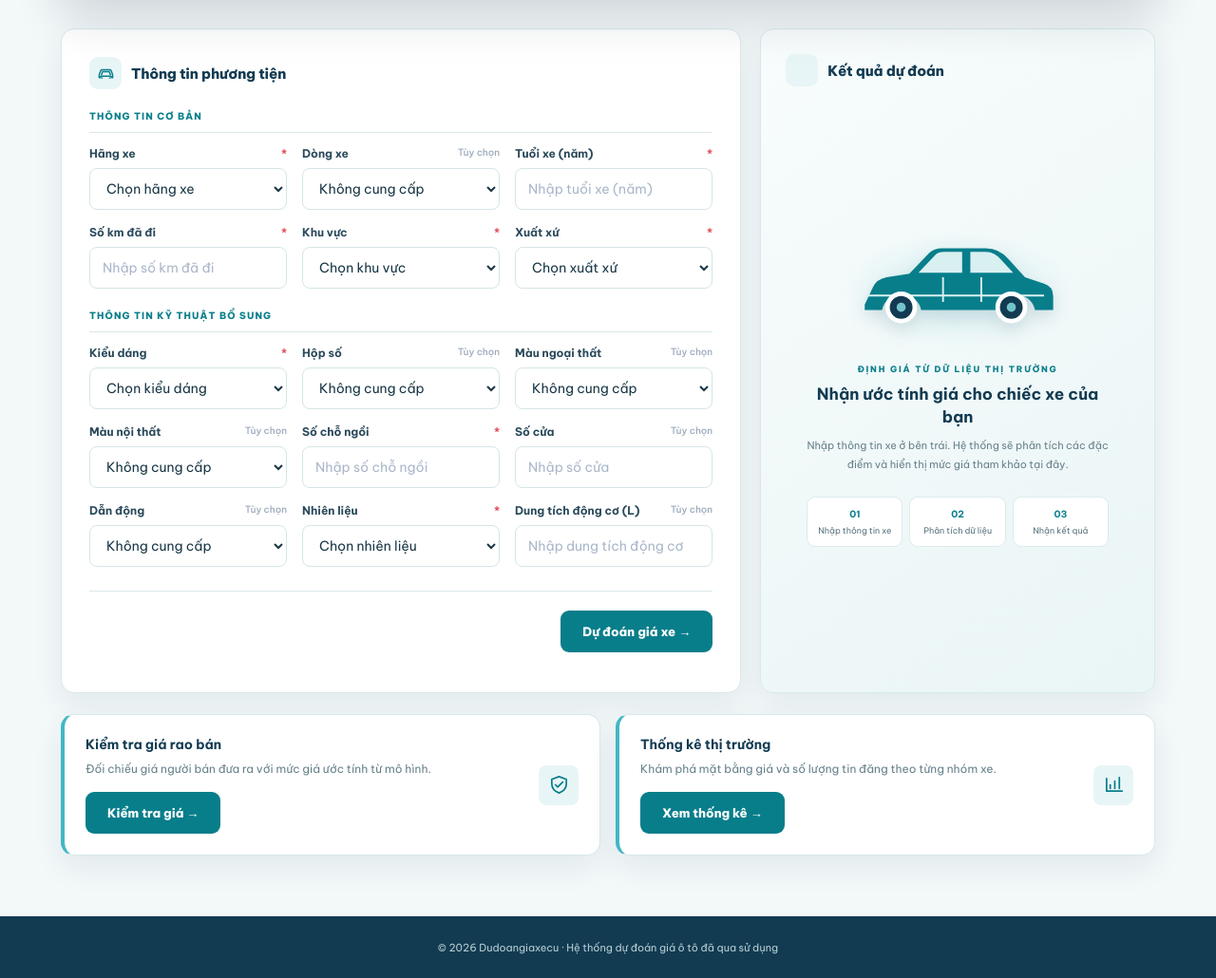
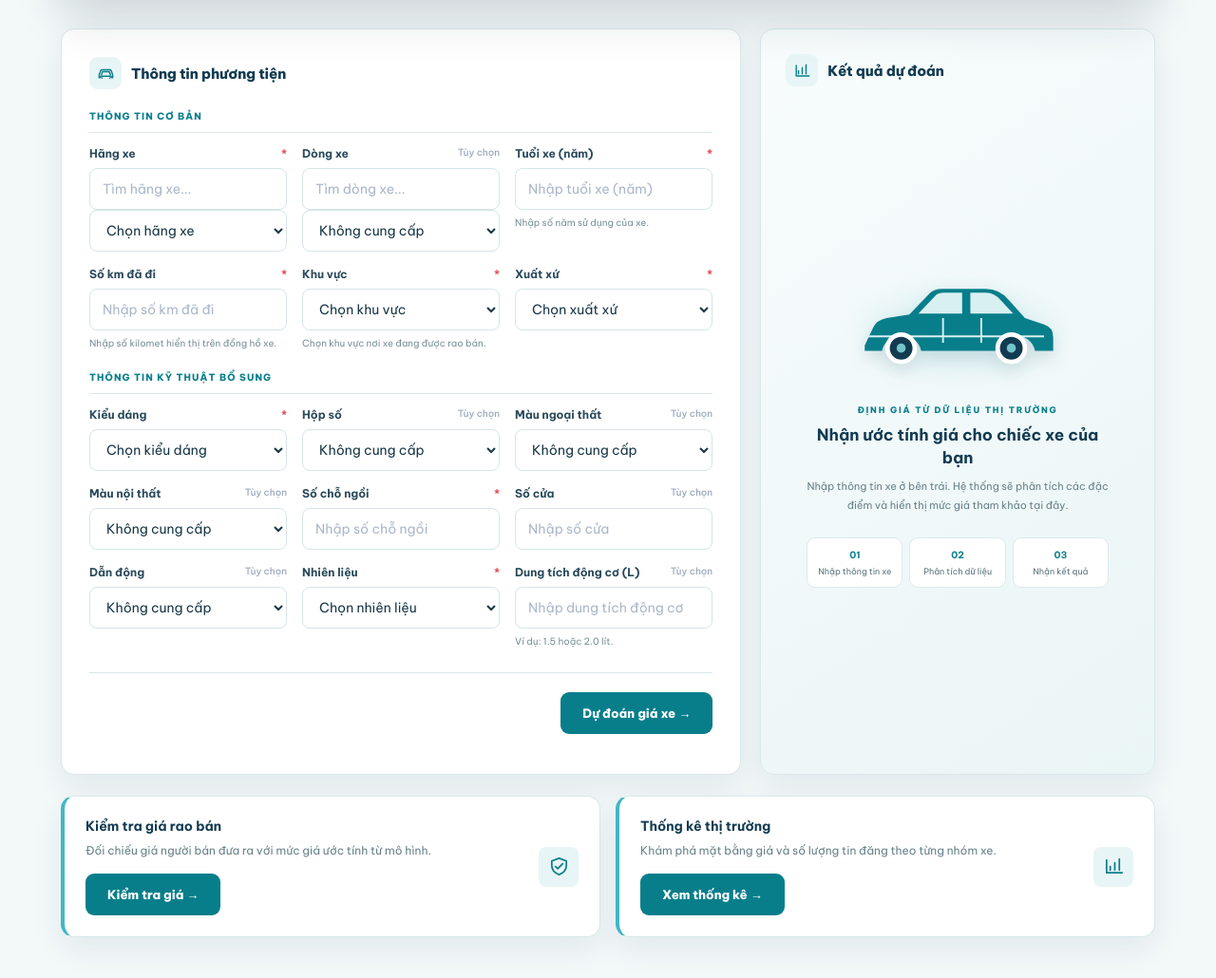
Before and after one commit to thienthien1412/DuAn_MachineLearning_Bonbanh, a Flask app: page / in a window 1280 px wide. Shown: the part 506-1536 px from the top of the page at 95% size. Run offline with Flask 3, Linux system fonts and the light colour scheme; parts of the project's set-up code (start-up, migrations or seed data) failed here and were passed over.

Commit message:
Bo sung tim kiem truong chon va hoan thien icon

```diff
--- a/website/templates/index.html
+++ b/website/templates/index.html
@@ -779,7 +779,7 @@ th{background:#eaf5f6;color:#365b66}td{color:#35515d}tbody tr:hover{background:#
         </section>
 
         <section class="result-panel">
-            <div class="card-title"><span class="symbol">▥</span> Kết quả dự đoán</div>
+            <div class="card-title"><span class="symbol"><svg viewBox="0 0 24 24"><path d="M4 19V5m0 14h17"/><path d="M7 16v-4m5 4V8m5 8V4"/></svg></span> Kết quả dự đoán</div>
             <div id="prediction-empty" class="result-empty waiting-state waiting-prediction">
                 <div class="waiting-visual car-visual" aria-hidden="true"><svg viewBox="0 0 240 100"><path d="M18 67 27 48q4-9 15-11l25-4 22-23q5-5 14-5h48q15 0 25 12l18 20 21 7q10 3 10 14v15h-20a22 22 0 0 0-43 0H80a22 22 0 0 0-43 0H18z" fill="currentColor"/><path d="m77 32 19-20q3-3 9-3h20v23zm57-23h17q10 0 17 9l13 14h-47z" fill="#d9f0f1"/><path d="M21 57h194M104 37v27m42-27v27" fill="none" stroke="#d9f0f1" stroke-width="2"/><circle cx="58" cy="70" r="15" fill="#123b52" stroke="#fff" stroke-width="5"/><circle cx="179" cy="70" r="15" fill="#123b52" stroke="#fff" stroke-width="5"/><circle cx="58" cy="70" r="5" fill="#73c4ca"/><circle cx="179" cy="70" r="5" fill="#73c4ca"/></svg></div><span class="waiting-kicker">ĐỊNH GIÁ TỪ DỮ LIỆU THỊ TRƯỜNG</span><strong>Nhận ước tính giá cho chiếc xe của bạn</strong><p>Nhập thông tin xe ở bên trái. Hệ thống sẽ phân tích các đặc điểm và hiển thị mức giá tham khảo tại đây.</p>
                 <div class="waiting-steps">
@@ -1129,7 +1129,37 @@ function makeField(key,prefix,required) {
     input.dataset.key = key;
     if(required) input.required = true;
     if(!required && input.tagName === "SELECT") input.value = "";
+    if(input.tagName==="SELECT"&&(key==="hang_xe"||key==="dong_xe")){
+        const search=document.createElement("input");
+        search.type="search";
+        search.className="field-search";
+        search.placeholder=key==="hang_xe"?"Tìm hãng xe...":"Tìm dòng xe...";
+        search.setAttribute("aria-label",search.placeholder);
+        search.addEventListener("input",()=>{
+            const query=search.value.trim().toLocaleLowerCase("vi");
+            Array.from(input.options).forEach((option,index)=>{
+                option.hidden=index!==0&&!option.textContent.toLocaleLowerCase("vi").includes(query);
+            });
+        });
+        input.addEventListener("change",()=>{
+            search.value="";
+            Array.from(input.options).forEach(option=>option.hidden=false);
+        });
+        wrap.appendChild(search);
+    }
     wrap.appendChild(input);
+    const hints={
+        khu_vuc:"Chọn khu vực nơi xe đang được rao bán.",
+        so_km_da_di:"Nhập số kilomet hiển thị trên đồng hồ xe.",
+        tuoi_xe:"Nhập số năm sử dụng của xe.",
+        dung_tich_dong_co:"Ví dụ: 1.5 hoặc 2.0 lít."
+    };
+    if(hints[key]){
+        const hint=document.createElement("small");
+        hint.className="field-hint";
+        hint.textContent=hints[key];
+        wrap.appendChild(hint);
+    }
     return wrap;
 }
 
```
